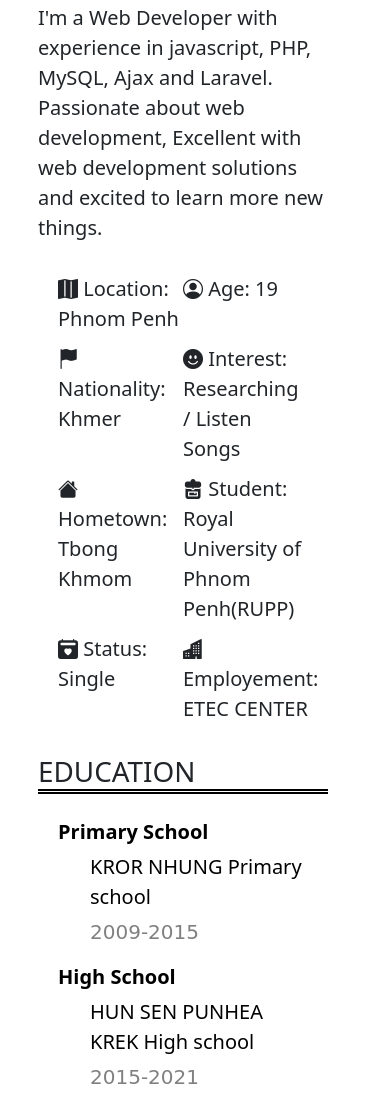
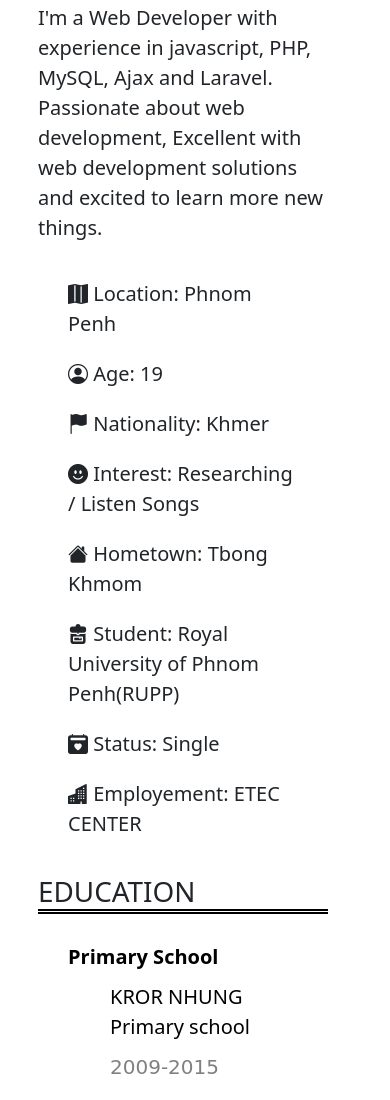
Before and after one commit to KunKimlong/kimlongkun, a plain HTML site: page index.html in a window 390 px wide. Shown: the part 1069-2169 px from the top of the page. Drawn offline with nearby package versions, Linux system fonts and the light colour scheme; a web font is replaced by a local one.

Commit message:
new update

```diff
--- a/assets/Style/style.css
+++ b/assets/Style/style.css
@@ -172,6 +172,15 @@
         font-size:15px;
     }
 
+    .blog-resume .part .part-description .part-location li{
+        width: 100%;
+        margin: 10px;
+    }
+    .blog-resume .part-skill .part-description .part-location li ul li{
+        width: 100%;
+    }
+
+
 }
 /* // Small devices (landscape phones, 576px and up) */
 @media (min-width: 576px) {
```
